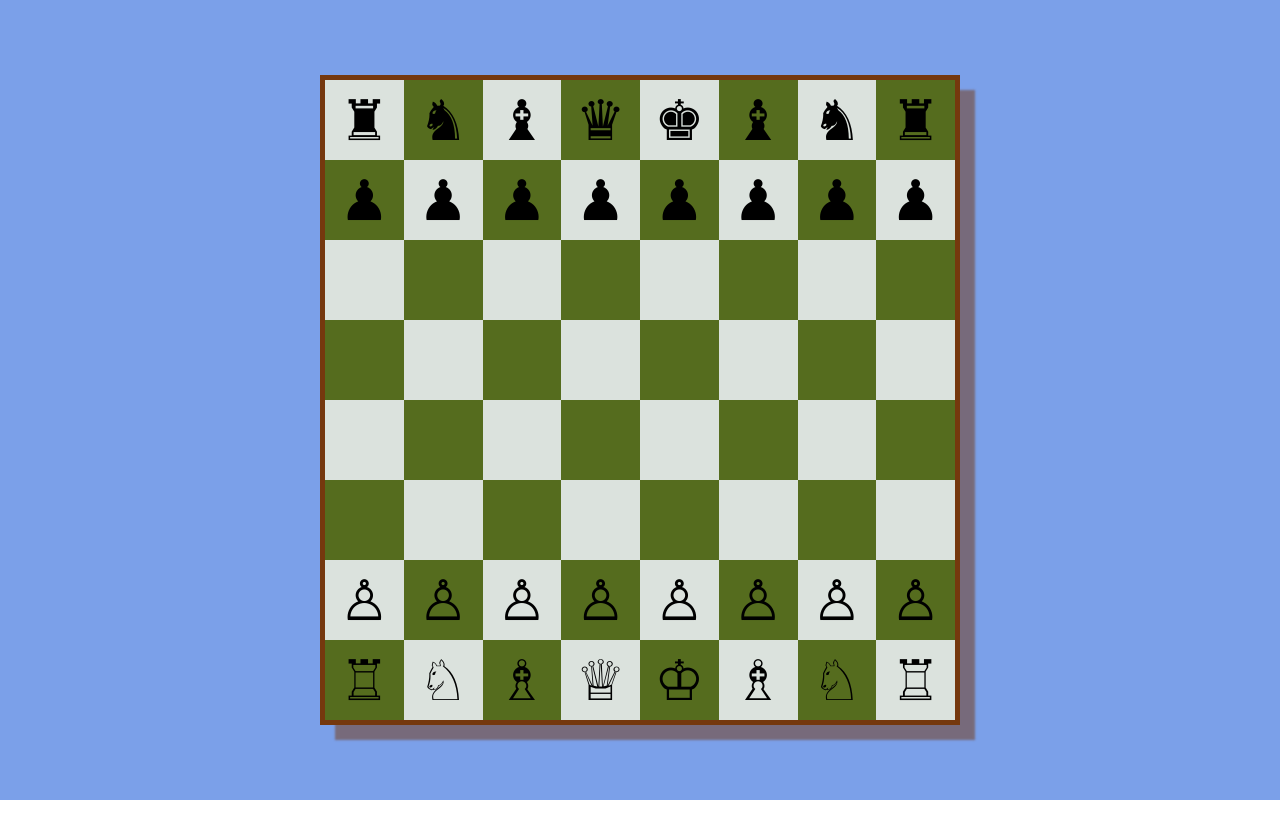
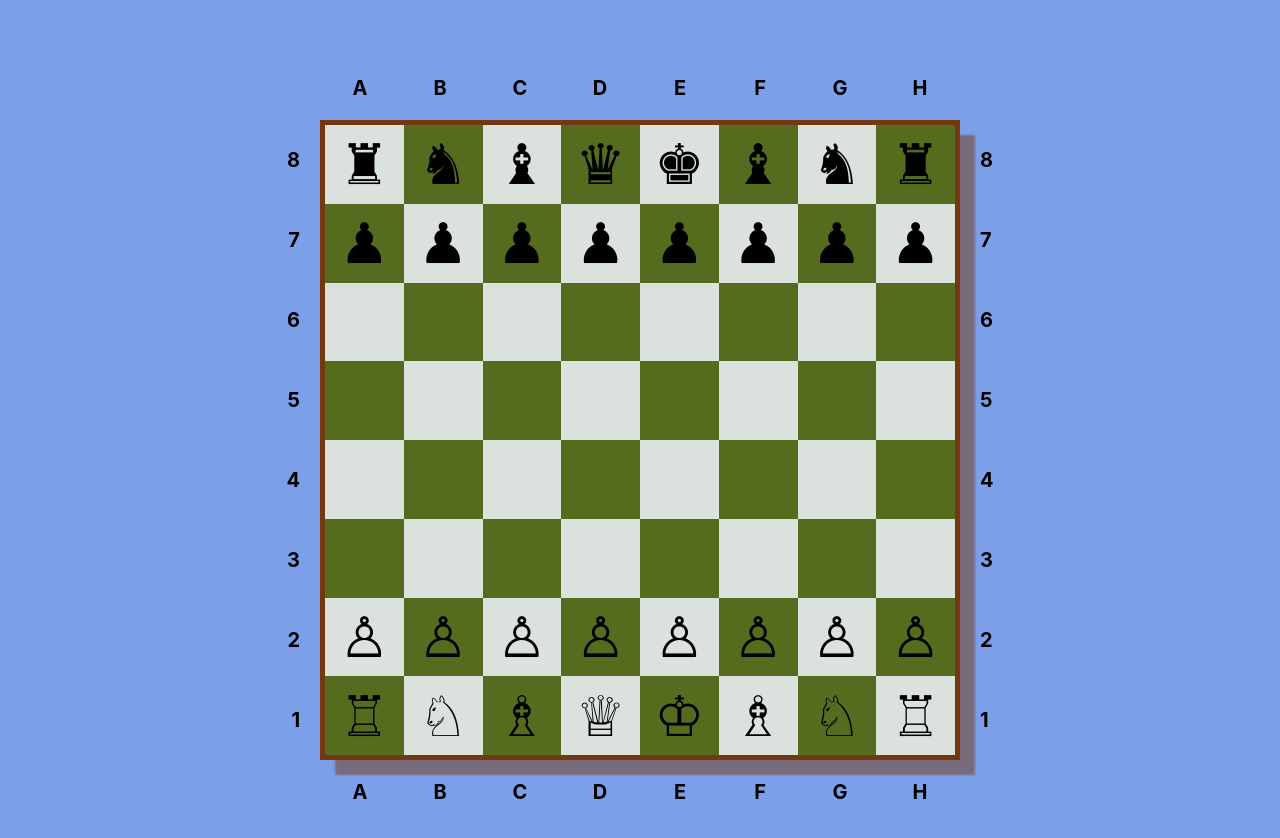
Before and after one commit to seanluong/chess-board, a React (Create React App) app: page / in a window 1280 px wide. Shown: the top 838 px of the page. Before the commit the page ends 800 px from the top, so only its background shows below. Built offline with nearby package versions, Linux system fonts and the light colour scheme.

Commit message:
Add rows' and columns' names using CSS grid layout

```diff
--- a/src/Board.scss
+++ /dev/null
@@ -1,35 +0,0 @@
-$board-size: min(80vw, 80vh);
-$cell-size: min(10vw, 10vh);
-
-.board {
-    box-sizing: border-box;
-    border: 5px solid rgb(117, 56, 14);
-    box-shadow: 15px 15px 2px rgba(117, 55, 14, 0.5);
-    display: flex;
-    flex-direction: column-reverse;
-    align-items: stretch;
-    justify-content: space-between;
-    flex-basis: $board-size;
-}
-
-.row {
-    display: flex;
-    flex: 1 1 $cell-size;
-}
-
-.cell {
-    flex: 1 1 $cell-size;
-    height: 100%;
-    display: flex;
-    align-items: center;
-    justify-content: center;
-    font-size: min(7vw, 7vh);
-
-    &.dark {
-        background-color: rgba(82, 103, 8, 0.9);
-    }
-
-    &.light {
-        background-color: rgba(230, 233, 220, 0.9);
-    }
-}
--- a/src/ChessBoard.js
+++ b/src/ChessBoard.js
@@ -1,4 +1,4 @@
-import './Board.scss';
+import './ChessBoard.scss';
 
 const rowKey = (rowIdx) => `${rowIdx + 1}`;
 
@@ -53,6 +53,50 @@ const Row = ({row, rowIdx}) => {
     );
 }
 
+const Board = ({board}) => {
+    return (
+        <div className="board">
+            {
+                board.map((row, rowIdx) => {
+                    return  (
+                        <Row key={rowKey(rowIdx)} row={row} rowIdx={rowIdx} />
+                    );
+                })
+            }
+        </div>
+    )
+}
+
+const RowNames = ({gridArea, direction}) => {
+    const names = [1, 2, 3, 4, 5, 6, 7, 8];
+    return (
+        <div className="row-names" style={{ gridArea }}>
+            {
+                names.map((name) =>
+                    <div key={`${direction} ${name}`} className={`row-name ${direction}`}>
+                        <strong>{name}</strong>
+                    </div>
+                )
+            }
+        </div>
+    );
+}
+
+const ColNames = ({ gridArea, direction }) => {
+    const names = ['a', 'b', 'c', 'd', 'e', 'f', 'g', 'h'];
+    return (
+        <div className="col-names" style={{ gridArea }}>
+            {
+                names.map((name) =>
+                    <div key={`${direction} ${name}`} className={`col-name ${direction}`}>
+                        <strong>{name}</strong>
+                    </div>
+                )
+            }
+        </div>
+    );
+}
+
 export const ChessBoard = () => {
     const board = [
         ['♖', '♘', '♗', '♕', '♔', '♗', '♘', '♖'],
@@ -65,14 +109,14 @@ export const ChessBoard = () => {
         ['♜', '♞', '♝', '♛','♚', '♝', '♞', '♜'],
     ]
     return (
-        <div className="board">
-            {
-                board.map((row, rowIdx) => {
-                    return  (
-                        <Row key={rowKey(rowIdx)} row={row} rowIdx={rowIdx} />
-                    );
-                })
-            }
+        <div className="chess-board">
+            <ColNames gridArea="1 / 2 / span 1 / span 8" direction="top" />
+
+            <RowNames gridArea="2 / 1 / span 8 / span 1" direction="left" />
+            <Board board={board} />
+            <RowNames gridArea="2 / 10 / span 8 / span 1" direction="right" />
+
+            <ColNames gridArea="10 / 2 / span 1 / span 8" direction="bottom" />
         </div>
     );
 }
--- /dev/null
+++ b/src/ChessBoard.scss
@@ -0,0 +1,91 @@
+$board-size: min(80vw, 80vh);
+$cell-size: min(10vw, 10vh);
+$name-size: min(2.5vw, 2.5vh);
+
+.chess-board {
+    display: grid;
+    grid-template:
+        repeat(10, $cell-size) / repeat(10, $cell-size)
+    ;
+
+    .col-names {
+        display: flex;
+        justify-content: space-between;
+
+        div.col-name {
+            display: flex;
+            justify-content: center;
+            width: 100%;
+            text-transform: uppercase;
+            font-size: $name-size;
+
+            &.top {
+                align-items: flex-end;
+                padding-bottom: 1em;
+            }
+
+            &.bottom {
+                align-items: flex-start;
+                padding-top: 1em;
+            }
+        }
+    }
+
+    .row-names {
+        display: flex;
+        flex-direction: column-reverse;
+        justify-content: space-between;
+
+        div.row-name {
+            height: 100%;
+            display: flex;
+            align-items: center;
+            font-size: $name-size;
+
+            &.left {
+                justify-content: flex-end;
+                margin-right: 1em;
+            }
+
+            &.right {
+                justify-content: flex-start;
+                margin-left: 1em;
+            }
+        }
+    }
+}
+
+.board {
+    box-sizing: border-box;
+    border: 5px solid rgb(117, 56, 14);
+    box-shadow: 15px 15px 2px rgba(117, 55, 14, 0.5);
+    display: flex;
+    flex-direction: column-reverse;
+    align-items: stretch;
+    justify-content: space-between;
+    flex-basis: $board-size;
+
+    grid-area: 2 / 2 / span 8 / span 8;
+}
+
+.row {
+    display: flex;
+    flex: 1 1 $cell-size;
+}
+
+.cell {
+    flex: 1 1 $cell-size;
+    height: 100%;
+    display: flex;
+    align-items: center;
+    justify-content: center;
+    font-size: min(7vw, 7vh);
+
+    &.dark {
+        background-color: rgba(82, 103, 8, 0.9);
+    }
+
+    &.light {
+        background-color: rgba(230, 233, 220, 0.9);
+    }
+}
```
